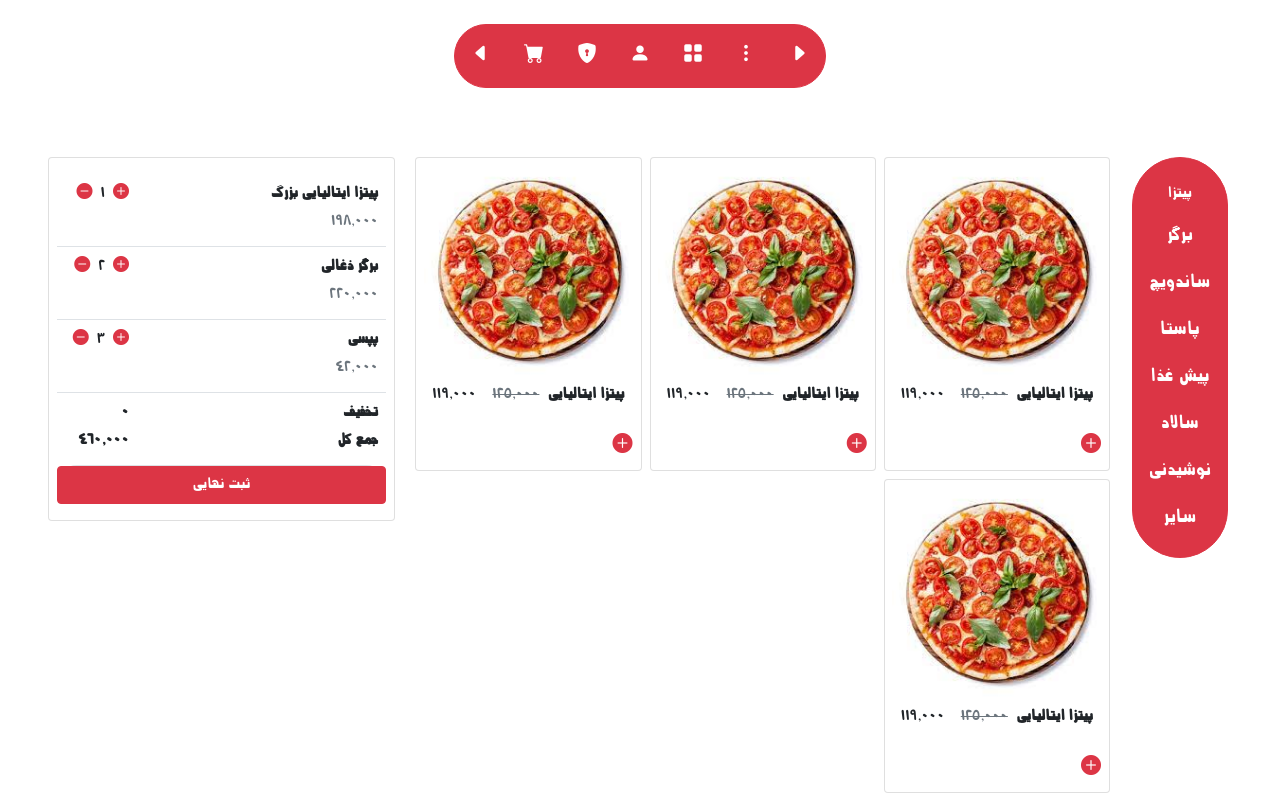
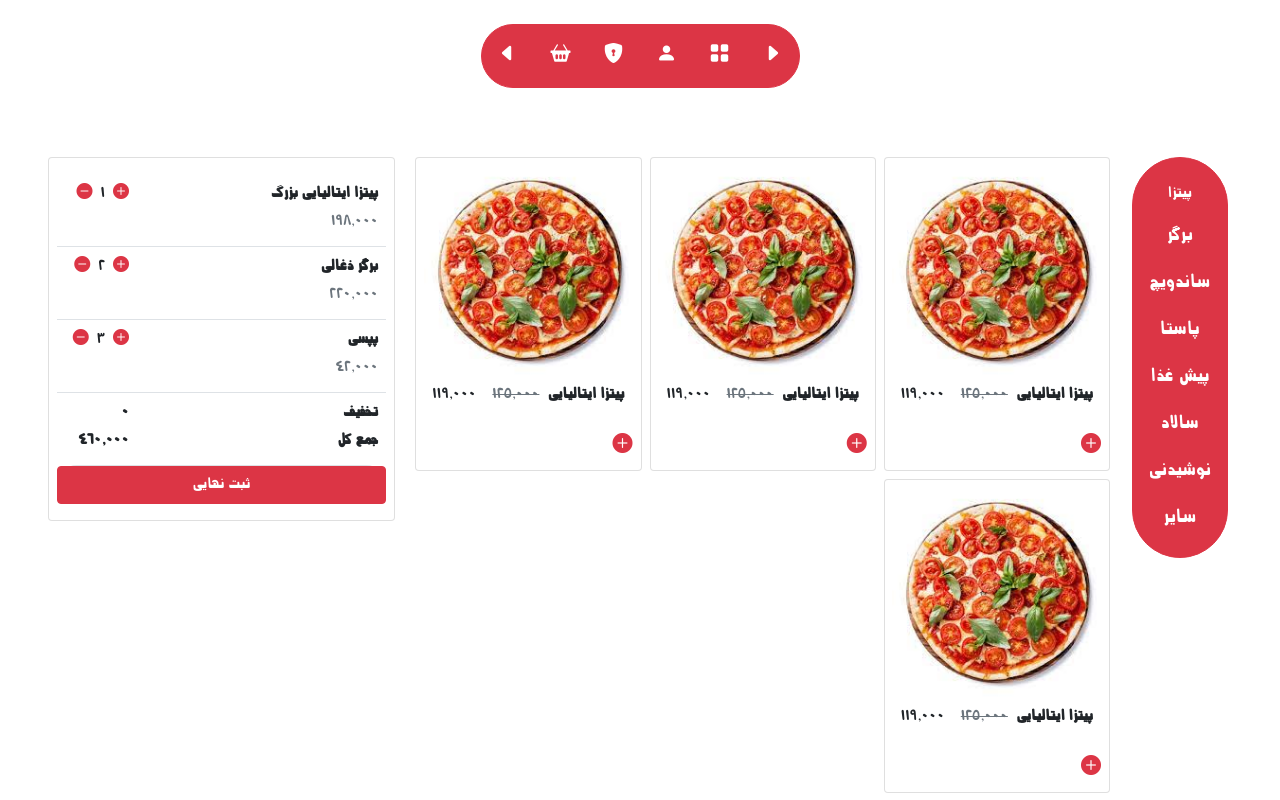
Before and after one commit to roxanarahimi/delish, a Vue app: page /foods in a window 1280 px wide. Shown: the top 800 px of the page. Built offline with nearby package versions, Linux system fonts and the light colour scheme.

Commit message:
change view

```diff
--- a/src/views/Foods.vue
+++ b/src/views/Foods.vue
@@ -7,11 +7,11 @@
           <a class="btn btn-lg btn-danger p-3" style="border-radius:  0 80px  80px 0"><i
               class="bi bi-caret-right-fill"></i></a>
           <!--                             <router-link  to="/login" class="btn btn-lg btn-danger p-3">ورود</router-link>-->
-          <router-link to="/orders" class="btn btn-lg btn-danger p-3"><i class="bi bi-three-dots-vertical"></i></router-link>
+<!--          <router-link to="/orders" class="btn btn-lg btn-danger p-3"><i class="bi bi-three-dots-vertical"></i></router-link>-->
           <router-link to="/foods" class="btn btn-lg btn-danger p-3"><i class="bi bi-grid-fill"></i></router-link>
           <router-link to="/orders" class="btn btn-lg btn-danger p-3"><i class="bi bi-person-fill"></i></router-link>
           <router-link to="/login" class="btn btn-lg btn-danger p-3"><i class="bi bi-shield-lock-fill"></i></router-link>
-          <a  class="btn btn-lg btn-danger p-3"><i class="bi bi-cart-fill"></i></a>
+          <a  class="btn btn-lg btn-danger p-3"><i class="bi bi-basket2-fill"></i></a>
           <a class="btn btn-lg btn-danger p-3" style="border-radius: 80px  0 0 80px"><i
               class="bi bi-caret-left-fill"></i></a>
         </div>
```
Also changed, not shown: 13 other files (tests, documents, lock files or other folders).
